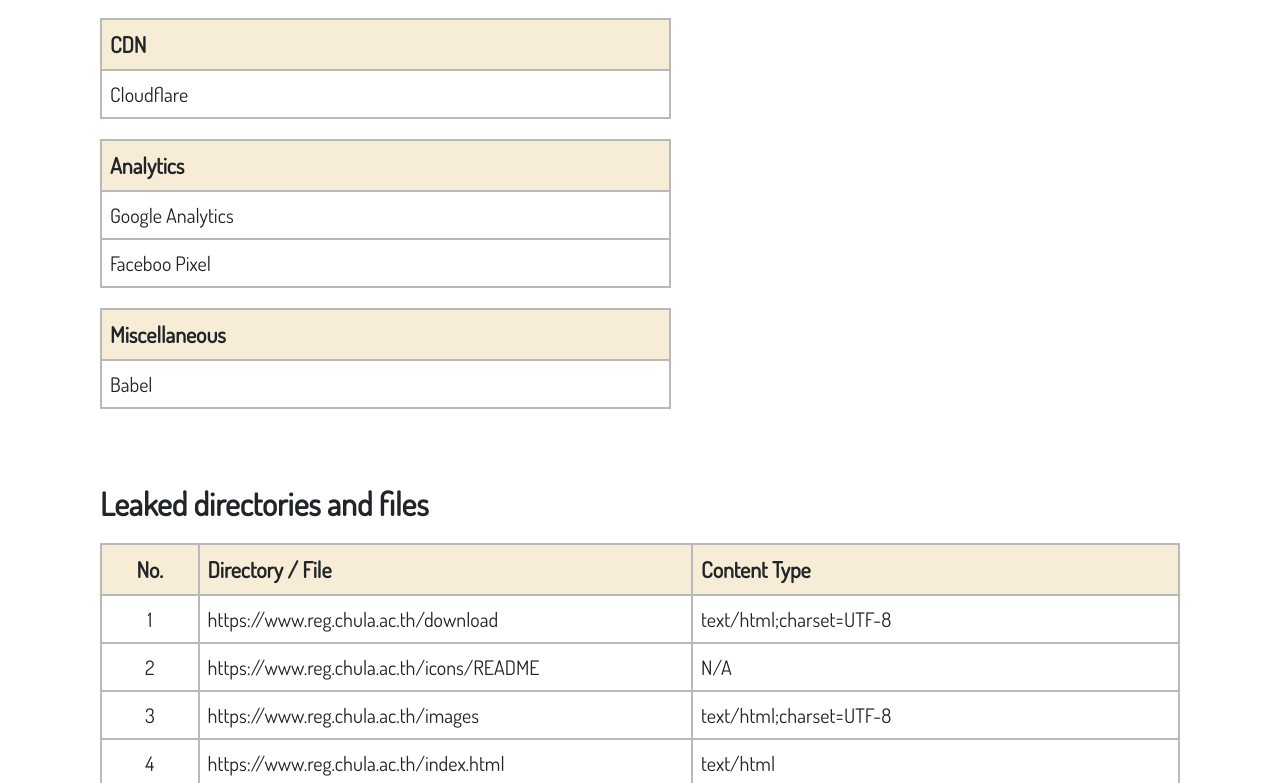
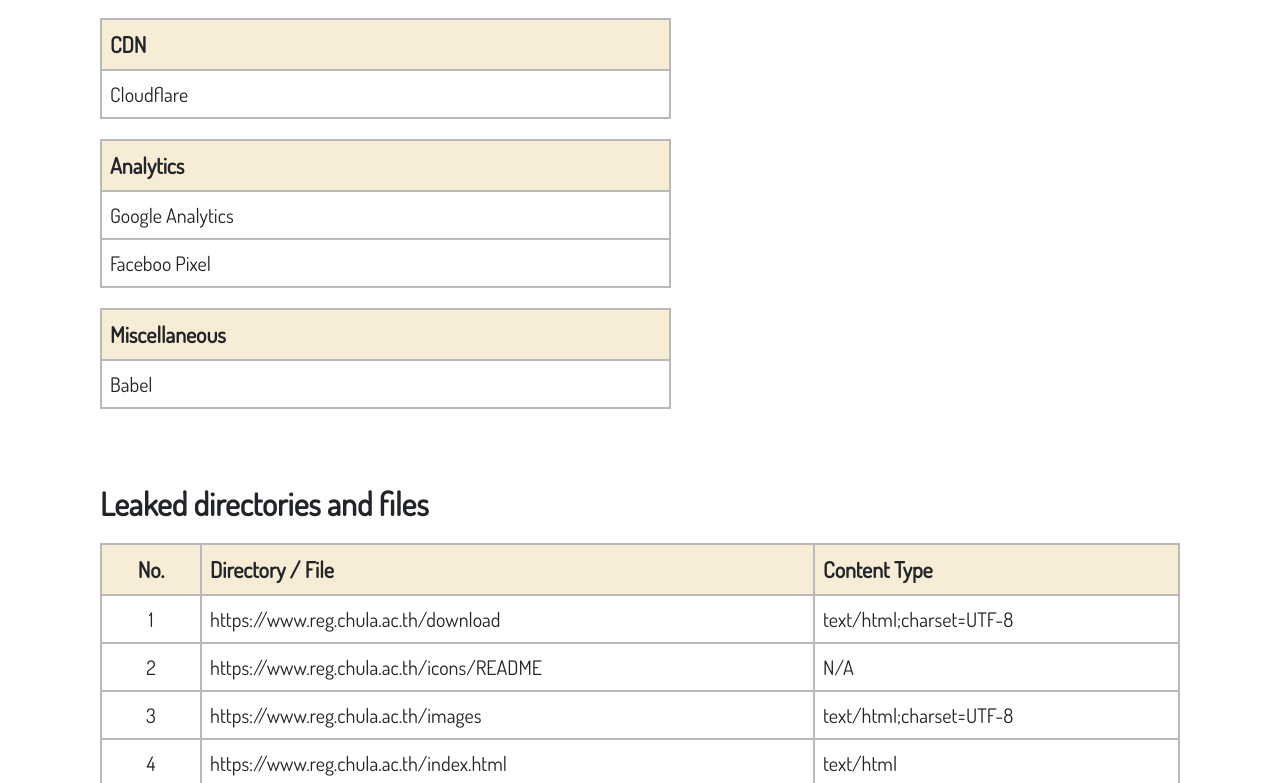
Before and after one commit to sirasbook/mr-robot-frontend, a React (Create React App) app: page /report in a window 1280 px wide. Shown: the part 1794-2577 px from the top of the page. Built offline with nearby package versions, Linux system fonts and the light colour scheme.

Commit message:
edit table width

```diff
--- a/src/reports/leaked-directories/leaked.scss
+++ b/src/reports/leaked-directories/leaked.scss
@@ -16,7 +16,6 @@
     }
 
     td {
-        width: 500px;
         font-size: 20px;
         border: 2px solid #B9B9B9;
     }
--- a/src/reports/technology-stack/technology.scss
+++ b/src/reports/technology-stack/technology.scss
@@ -21,7 +21,6 @@
     }
 
     td {
-        width: 500px;
         font-size: 20px;
     }
 
```
